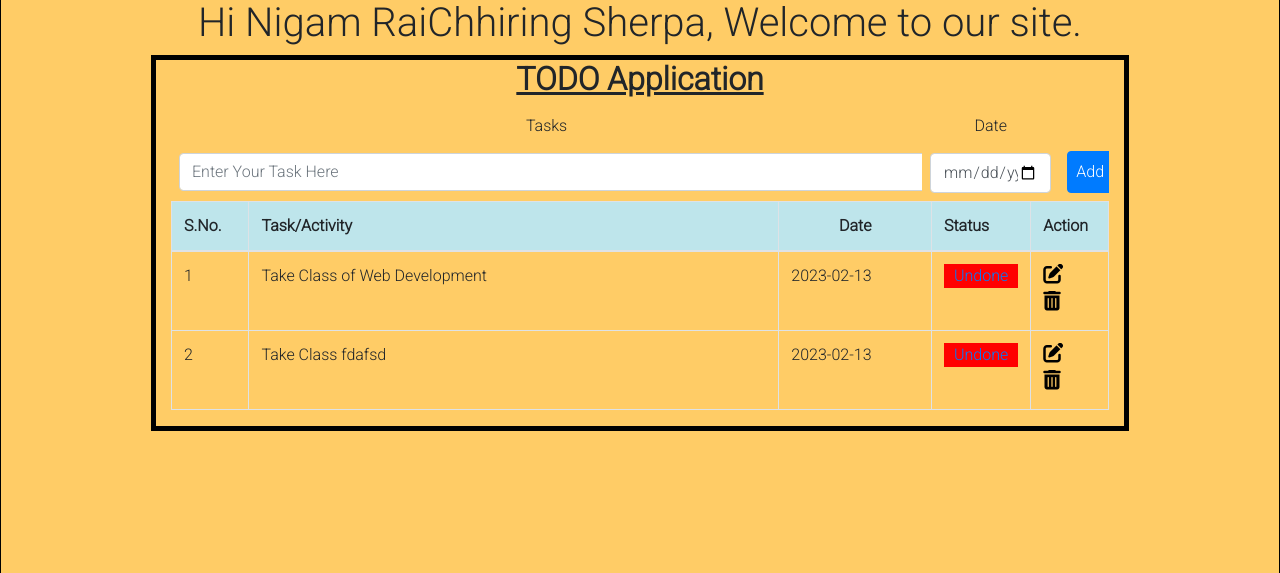
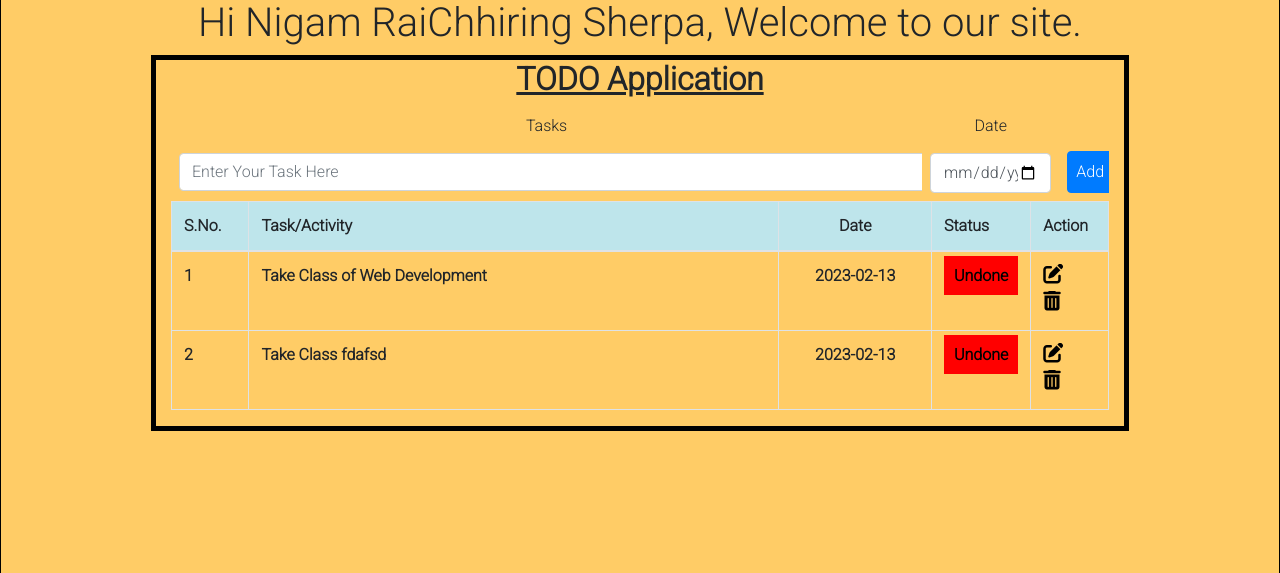
Before and after one commit to RaiNigam/todo1, a PHP site: page / in a window 1280 px wide. Shown: the part 187-760 px from the top of the page. Run offline with PHP 8.4, Linux system fonts and the light colour scheme; a user stored in the database is signed in; data comes from the database, SQL or seed files in the repository; some libraries are stand-ins or nearby versions.

Commit message:
status updated

```diff
--- a/css/style.css
+++ b/css/style.css
@@ -37,7 +37,7 @@
     .content{
     /* margin-left:70px; */
     /* margin-right:-100px; */
-    background-color: #ffcc66;
+    background-color:#ffcc66;
     height:1400px;
     /* text-align: center; */
     /* color:white; */
@@ -86,13 +86,27 @@
     border: 1px solid black;
 }
 .statusDone{
-    background-color: greenyellow;
+    background-color: rgb(8, 245, 4);
+    /* padding:10px; */
+    text-decoration: none;
+    /* overflow-y: hidden; */
     padding:10px;
-    text-decoration: none;overflow-y: hidden;
+    margin: auto;
+    font-weight: bolder;
+    color:#1e1e1e;
 
-    height:fit-content;
+}
+.data{
+    font-weight: 900;
 }
 .statusUndone{
     padding:10px;
     background-color: red;
+    margin:auto;
+    color:black;
+    font-weight: bolder;
 }
+.status{
+    /* padding:30px; */
+    background-color: aqua;
+}
--- a/index.php
+++ b/index.php
@@ -21,7 +21,7 @@ include('db.php');
     <link href="https://fonts.googleapis.com/css2?family=Roboto:wght@300&display=swap"
            rel="stylesheet">
     <link rel="stylesheet" href="css/bootstrap.min.css">
-    <link rel="stylesheet" href="style.css?v=<?php echo time(); ?>">
+    <link rel="stylesheet" href="css/style.css">
 
     <title>Todo</title>
 </head>
@@ -89,13 +89,13 @@ include('db.php');
               while($fetch = $query->fetch_array()){
             ?>
             <tr>
-              <td><?php echo $count++?></td>
-              <td><?php echo $fetch['task']?></td>
-              <td><?php echo $fetch['date']?></td>
+              <td class="data"><?php echo $count++?></td>
+              <td class="data task"><?php echo $fetch['task']?></td>
+              <td class="data date"><?php echo $fetch['date']?></td>
               <td><?php if ($fetch['status']==1){
-                echo '<p><a class="statusDone" href="status.php?id='.$fetch['id'].'&status=0">Done</a></p>';
+                echo '<a class="statusDone" href="status.php?id='.$fetch['id'].'&status=0">Done</a>';
               }else{
-                echo '<p><a class="statusUndone" href="status.php?id='.$fetch['id'].'&status=1">Undone</a></p>';
+                echo '<a class="statusUndone" href="status.php?id='.$fetch['id'].'&status=1">Undone</a>';
               }
               ?></td>
 
```
